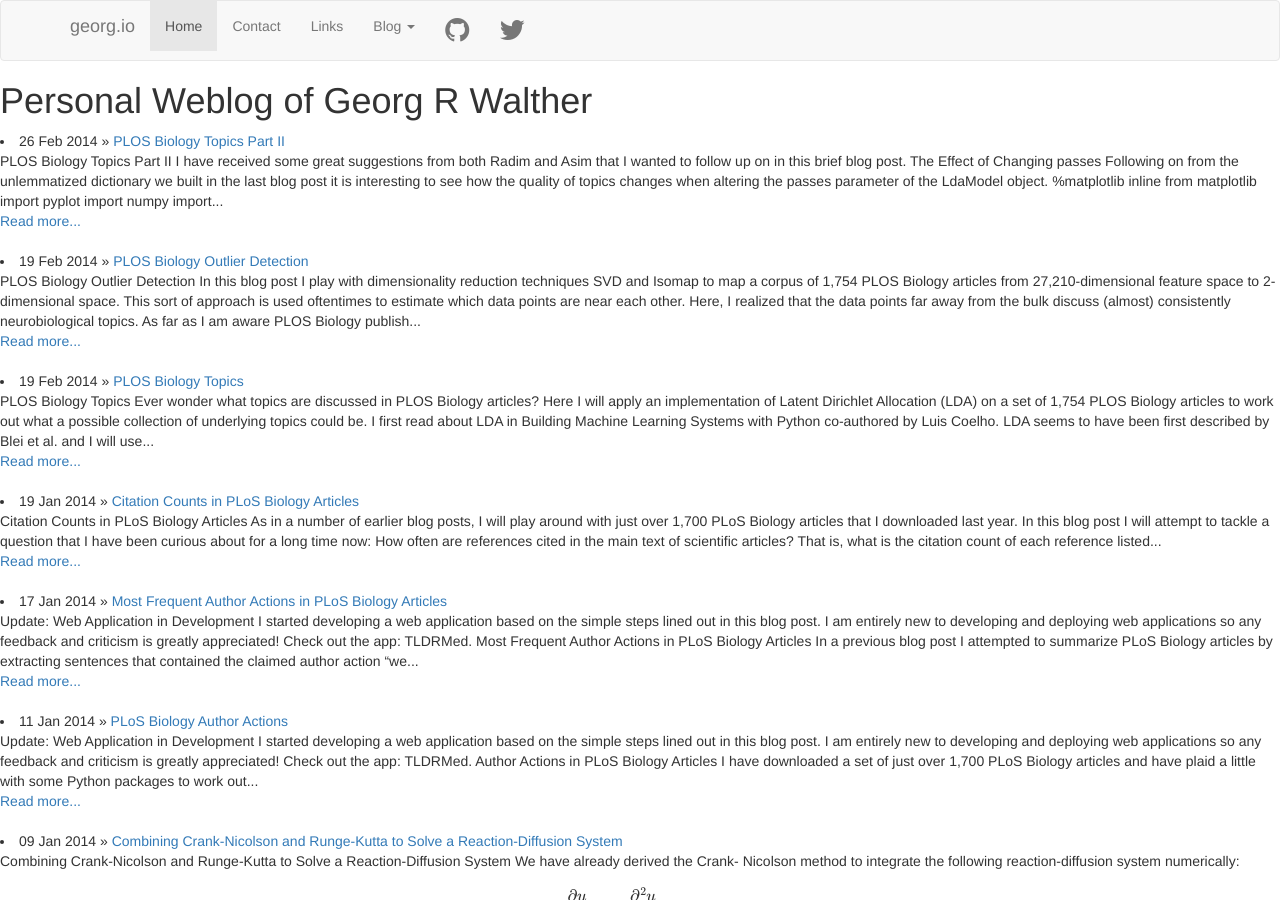
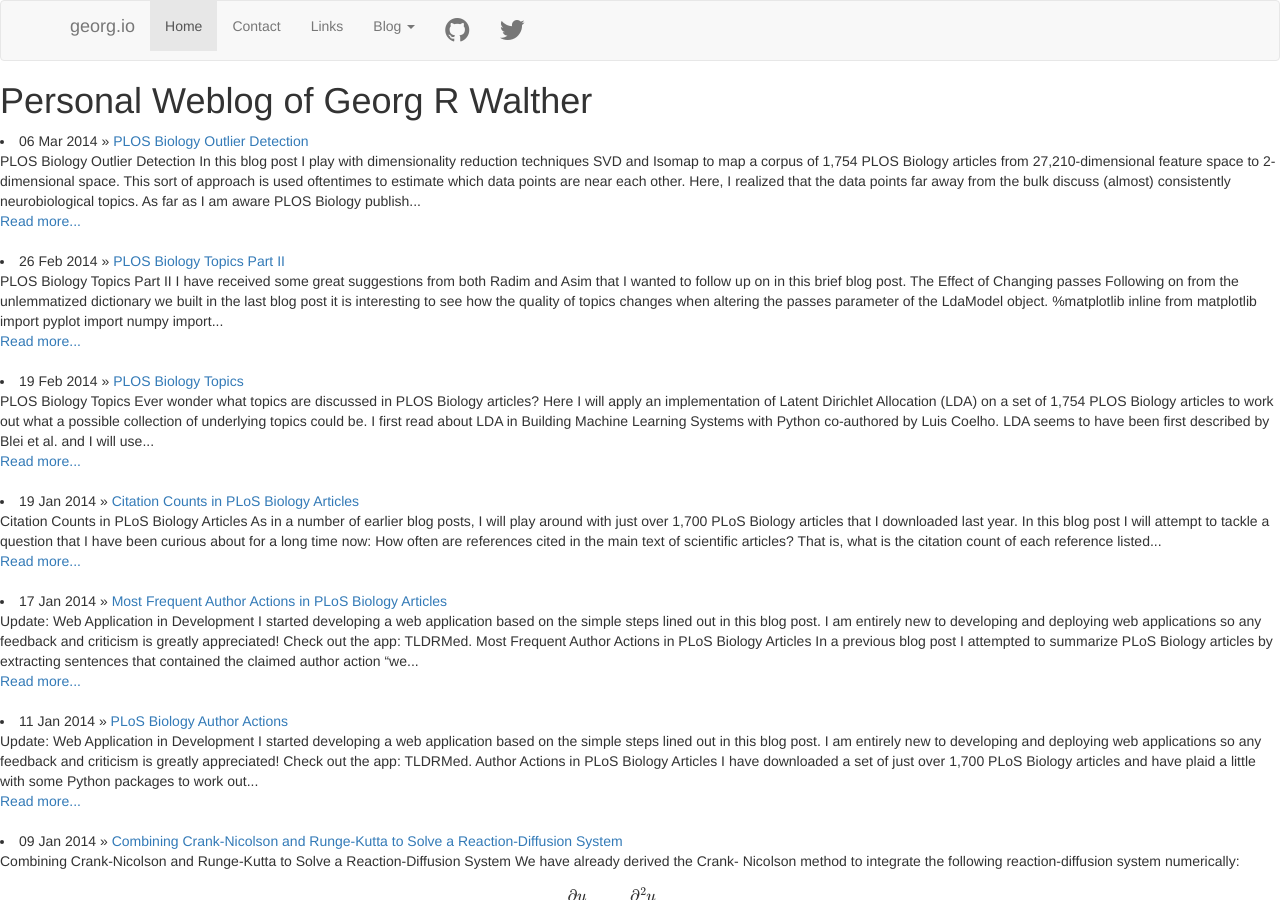
Before and after one commit to waltherg/backup.waltherg.github.io, a Jekyll site: the page built from index.html, in a window 1280 px wide and 900 px high. Built offline with Jekyll 4.4.1, drawn with Linux system fonts in a browser that asks for light colours; nearby versions of some CDN libraries; formulas are drawn with MathJax 3; comment, search, counter and statistics services are not loaded.

Commit message:
fix date on post

```diff
--- a/_posts/2014-03-06-PLOS_Biology_Outlier_Detection.md
+++ b/_posts/2014-03-06-PLOS_Biology_Outlier_Detection.md
@@ -1,7 +1,7 @@
 ---
 layout: default
 title: "PLOS Biology Outlier Detection"
-date: 2014-02-19
+date: 2014-03-06
 tags: plos nltk svd isomap dimensionality
 ---
 
```
